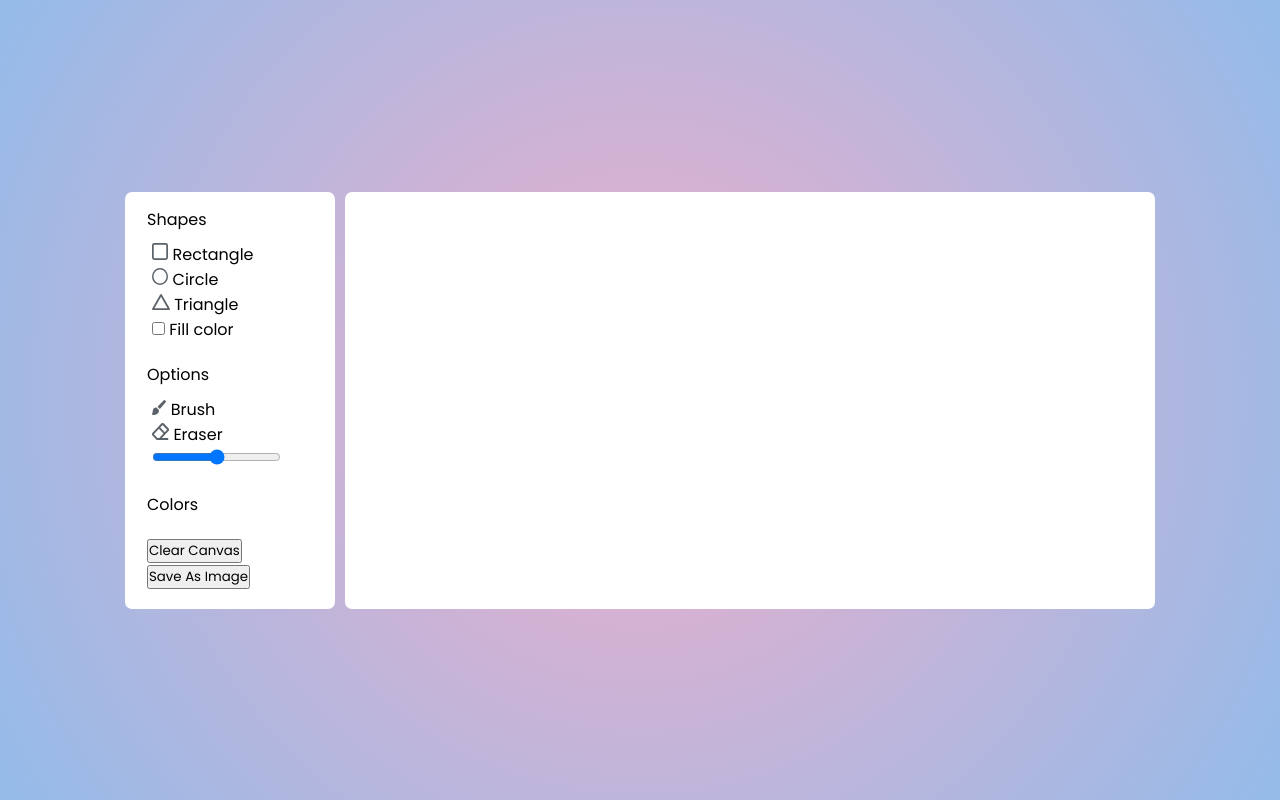
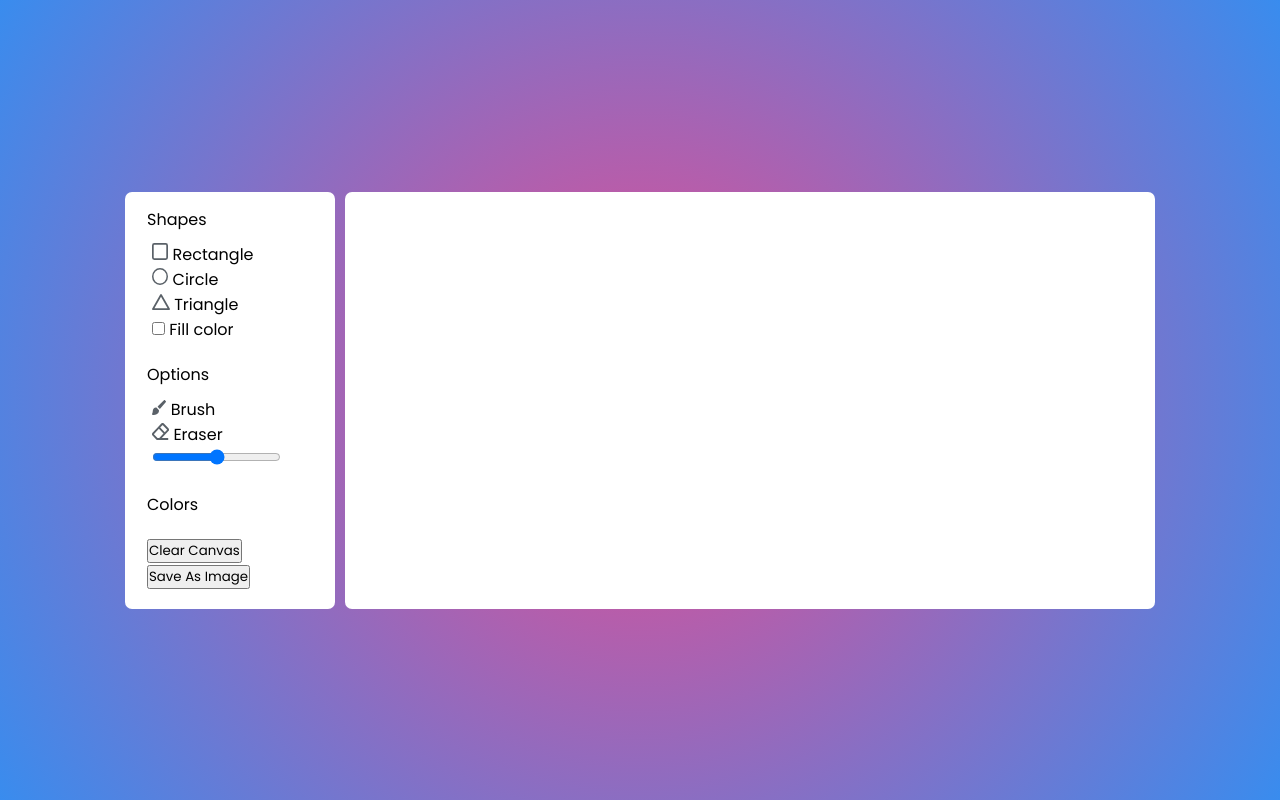
Before and after one commit to SanskarOmer/PaintApp-using-JS, a plain HTML site: page index.html in a window 1280 px wide. Drawn offline with Linux system fonts and the light colour scheme.

Commit message:
added some more  styling to app

```diff
--- a/style.css
+++ b/style.css
@@ -11,8 +11,8 @@ body{
     align-items: center;
     justify-content: center;
     min-height: 100vh;
-    background: rgb(238,174,202);
-    background: radial-gradient(circle, rgba(238,174,202,1) 0%, rgba(148,187,233,1) 100%);
+    background: rgb(232,75,144);
+    background: radial-gradient(circle, rgba(232,75,144,1) 0%, rgba(57,140,238,1) 100%);
 }
 .container{
     display: flex;
```
